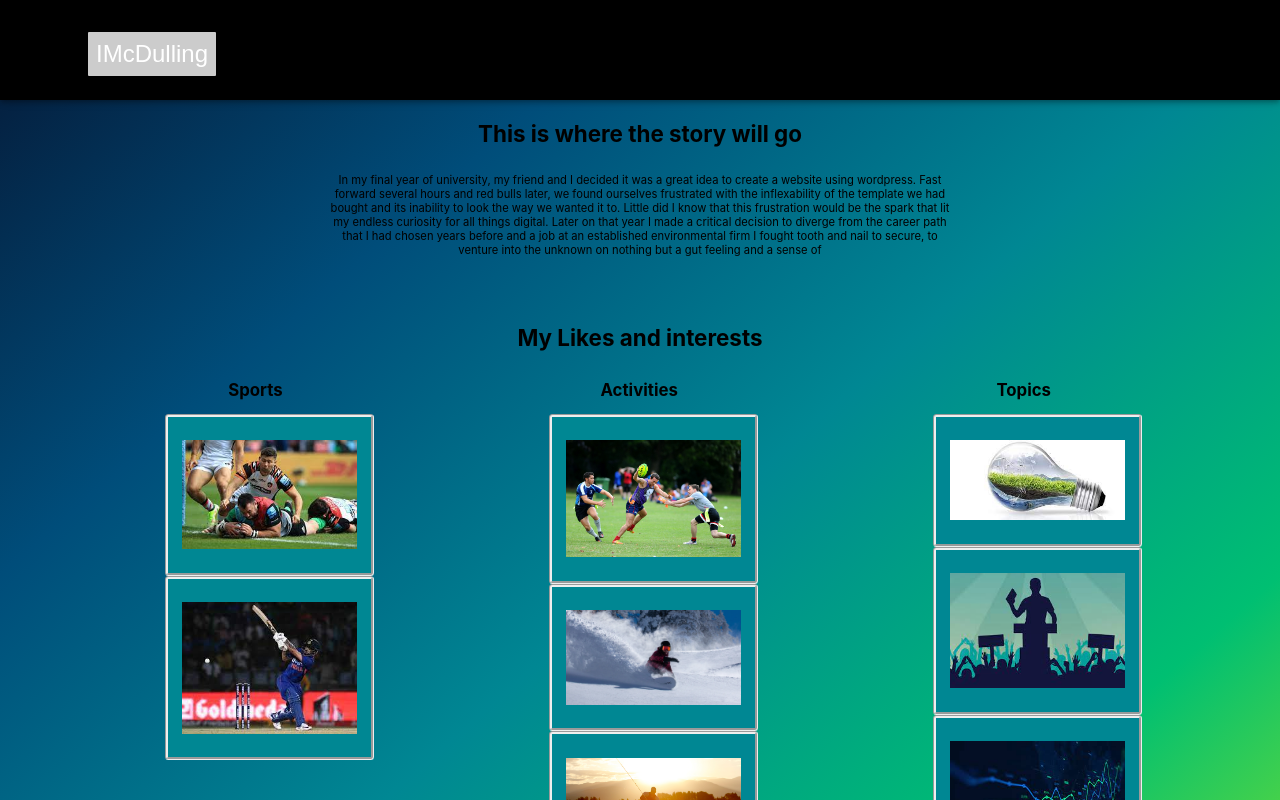
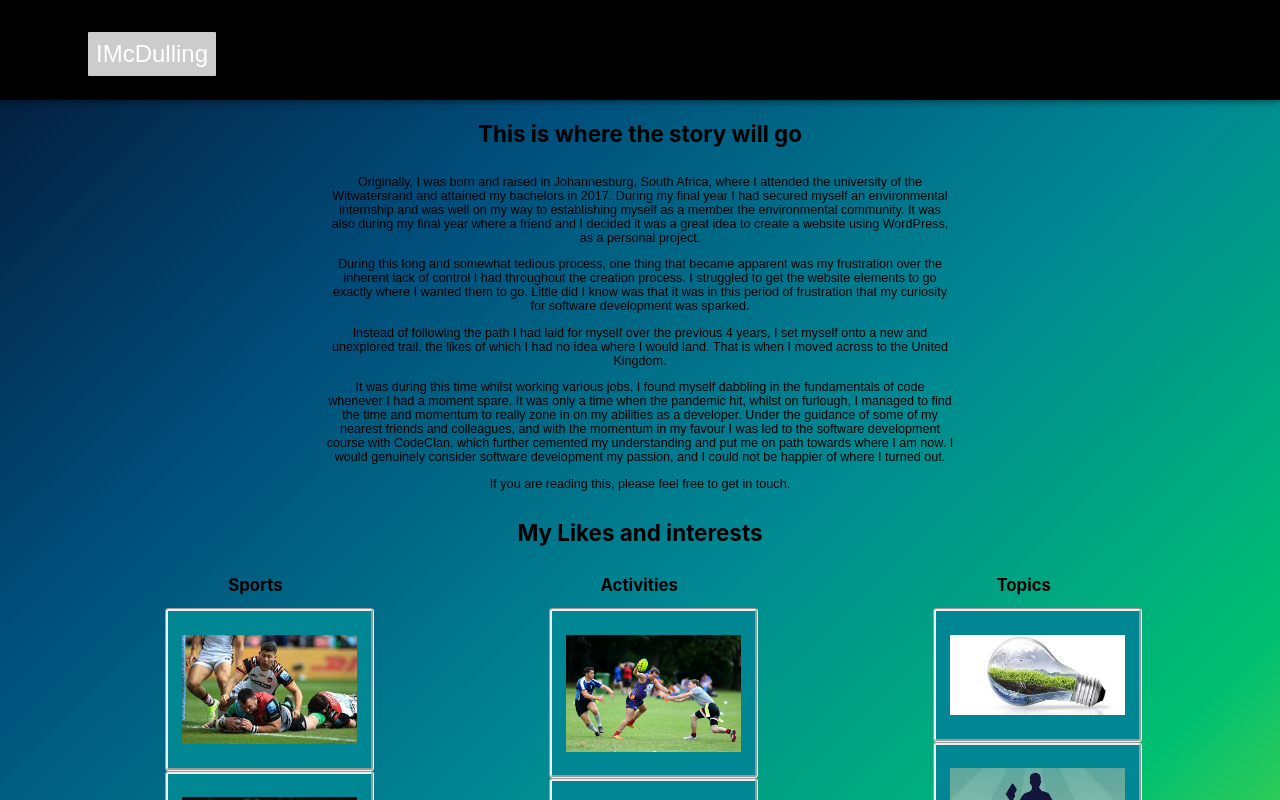
Before and after one commit to EenMac/Personal-portfolio.io, a React (Create React App) app: page /about in a window 1280 px wide. Shown: the top 800 px of the page. Built offline with nearby package versions, Linux system fonts and the light colour scheme.

Commit message:
story added

```diff
--- a/src/components/About.js
+++ b/src/components/About.js
@@ -21,8 +21,19 @@ function About() {
           <h1>This is where the story will go</h1>
           <div id="text-container">
             <p>
-              In my final year of university, my friend and I decided it was a great idea to create a website using wordpress. Fast forward several hours and red bulls later, we found ourselves frustrated with the inflexability of the template we had bought and its inability to look the way we wanted it to. Little did I know that this frustration would be the spark that lit my endless curiosity for all things digital.
-              Later on that year I made a critical decision to diverge from the career path that I had chosen years before and a job at an established environmental firm I fought tooth and nail to secure, to venture into the unknown on nothing but a gut feeling and a sense of
+            Originally, I was born and raised in Johannesburg, South Africa, where I attended the university of the Witwatersrand and attained my bachelors in 2017. During my final year I had secured myself an environmental internship and was well on my way to establishing myself as a member the environmental community. It was also during my final year where a friend and I decided it was a great idea to create a website using WordPress, as a personal project.
+            </p>
+            <p>
+              During this long and somewhat tedious process, one thing that became apparent was my frustration over the inherent lack of control I had throughout the creation process. I struggled to get the website elements to go exactly where I wanted them to go. Little did I know was that it was in this period of frustration that my curiosity for software development was sparked.
+            </p>
+            <p>
+              Instead of following the path I had laid for myself over the previous 4 years, I set myself onto a new and unexplored trail, the likes of which I had no idea where I would land. That is when I moved across to the United Kingdom.
+            </p>
+            <p>
+            It was during this time whilst working various jobs, I found myself dabbling in the fundamentals of code whenever I had a moment spare. It was only a time when the pandemic hit, whilst on furlough, I managed to find the time and momentum to really zone in on my abilities as a developer. Under the guidance of some of my nearest friends and colleagues, and with the momentum in my favour I was led to the software development course with CodeClan, which further cemented my understanding and put me on path towards where I am now. I would genuinely consider software development my passion, and I could not be happier of where I turned out.
+            </p>
+            <p>
+            If you are reading this, please feel free to get in touch.
             </p>
           </div>
 
--- a/src/css/About.css
+++ b/src/css/About.css
@@ -1,12 +1,13 @@
 #about-container{
     background-image: linear-gradient(to right bottom, #051937, #004d7a, #008793, #00bf72, #a8eb12);
-    height: 200vh;
+    height: 220vh;
     zoom: 70%;
 }
 #story-section{
     list-style-type: none;
     transform: translateY(150px);
-    height: 20%;
+    max-height: fit-content;
+    padding-bottom: 50px;
     margin-top: 10px;
 }
 #interests-section{
@@ -73,4 +74,7 @@
 
 p{
     text-align: center;
+    font-family: fantasy;
+    font-size: large;
+    color: black;
 }
```
